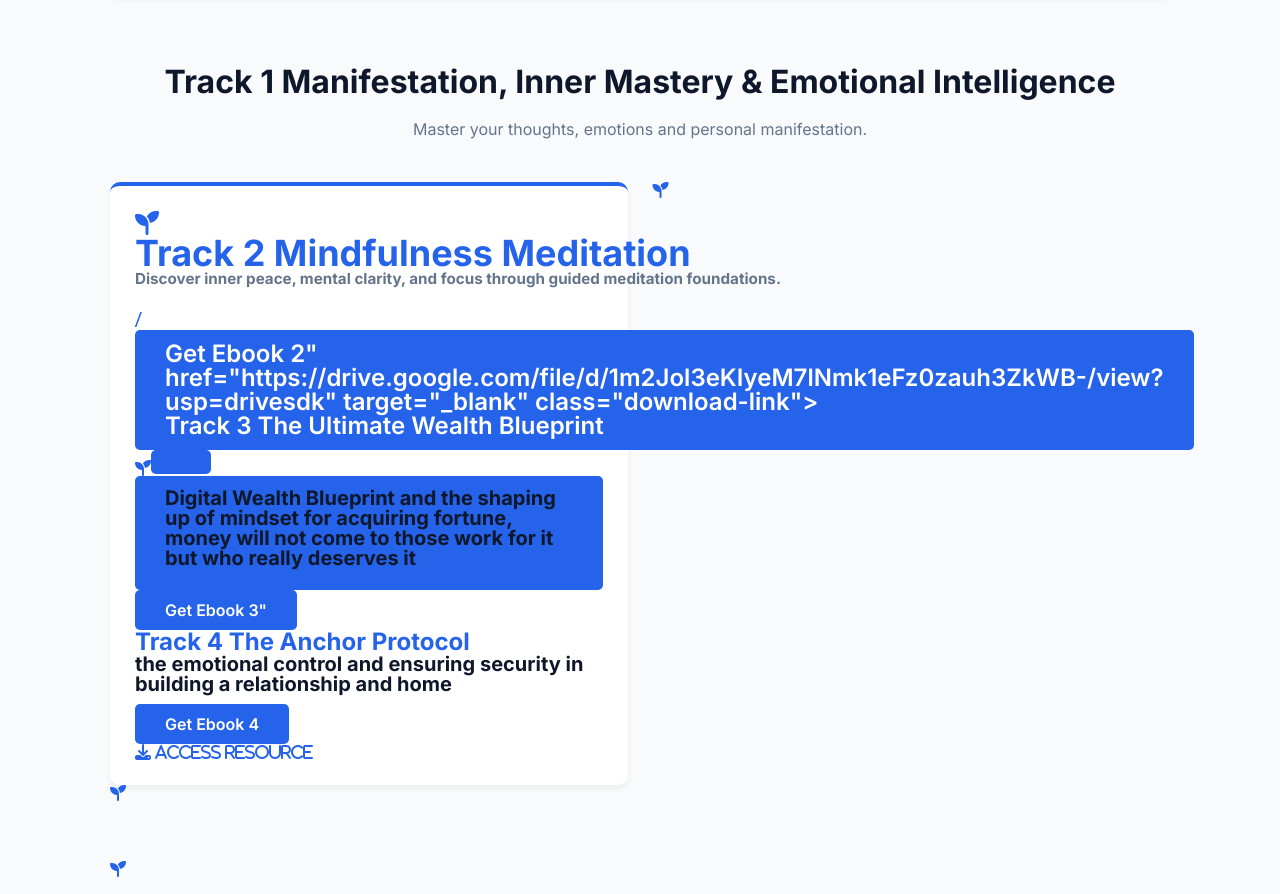
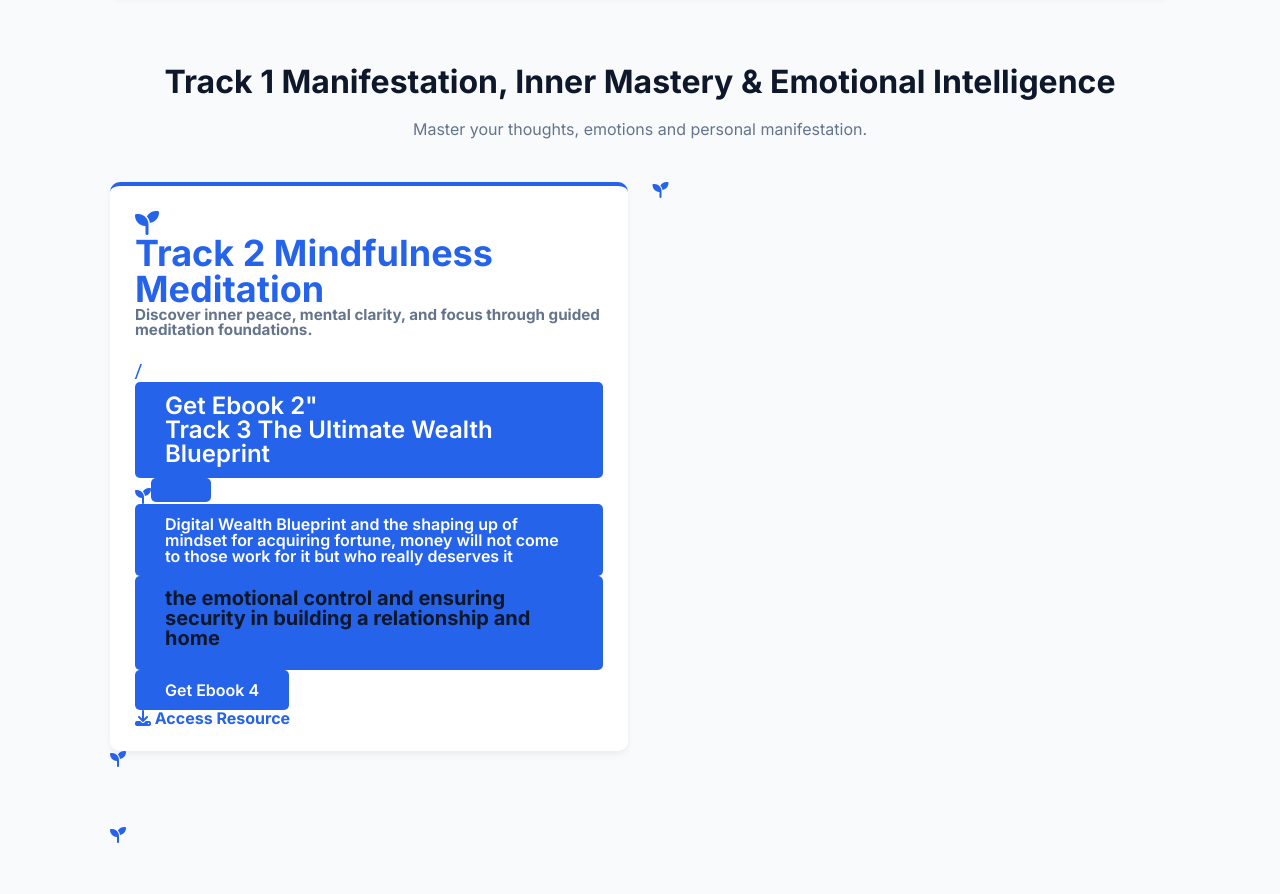
Before and after one commit to Aboladale01/global-command-center, a Flask app: page / in a window 1280 px wide. Shown: the part 1408-2302 px from the top of the page. Run offline with Flask 3, Linux system fonts and the light colour scheme.

Commit message:
Update index.html

```diff
--- a/templates/index.html
+++ b/templates/index.html
@@ -121,22 +121,19 @@
 <h2>Track 2 Mindfulness Meditation</h2>
                <p>Discover inner peace, mental clarity, and focus through guided meditation foundations.</p>/
   <a href="/download-ebook 2"
-class="btn">Get Ebook 2" href="https://drive.google.com/file/d/1m2Jol3eKIyeM7lNmk1eFz0zauh3ZkWB-/view?usp=drivesdk" target="_blank" class="download-link">
+class="btn">Get Ebook 2"
 
 <div
 <h2>Track 3 The Ultimate Wealth Blueprint</h2>
 <div class="ebook-card">
-    <h3>Digital Wealth Blueprint and the shaping up of mindset for acquiring fortune, money will not come to those work for it but who really deserves it</h3>
-    <a href="/download-ebook-3" class="btn">Get Ebook 3"</a>
+    <hp>Digital Wealth Blueprint and the shaping up of mindset for acquiring fortune, money will not come to those work for it but who really deserves it</hp>
 
- </div>
-   <h2>Track 4 The Anchor Protocol</h2>
 <div class="ebook-card">
     <h3>the emotional control and ensuring security in building a relationship and home</h3>
     <a href="/download-ebook-4" class="btn">Get Ebook 4</a>
 </div>
 
-                        <i class="fa-solid fa-download"></i> Access Resource
+   <i class="fa-solid fa-download"></i> Access Resource
                     </a>
                 </div>
             </div>
```
